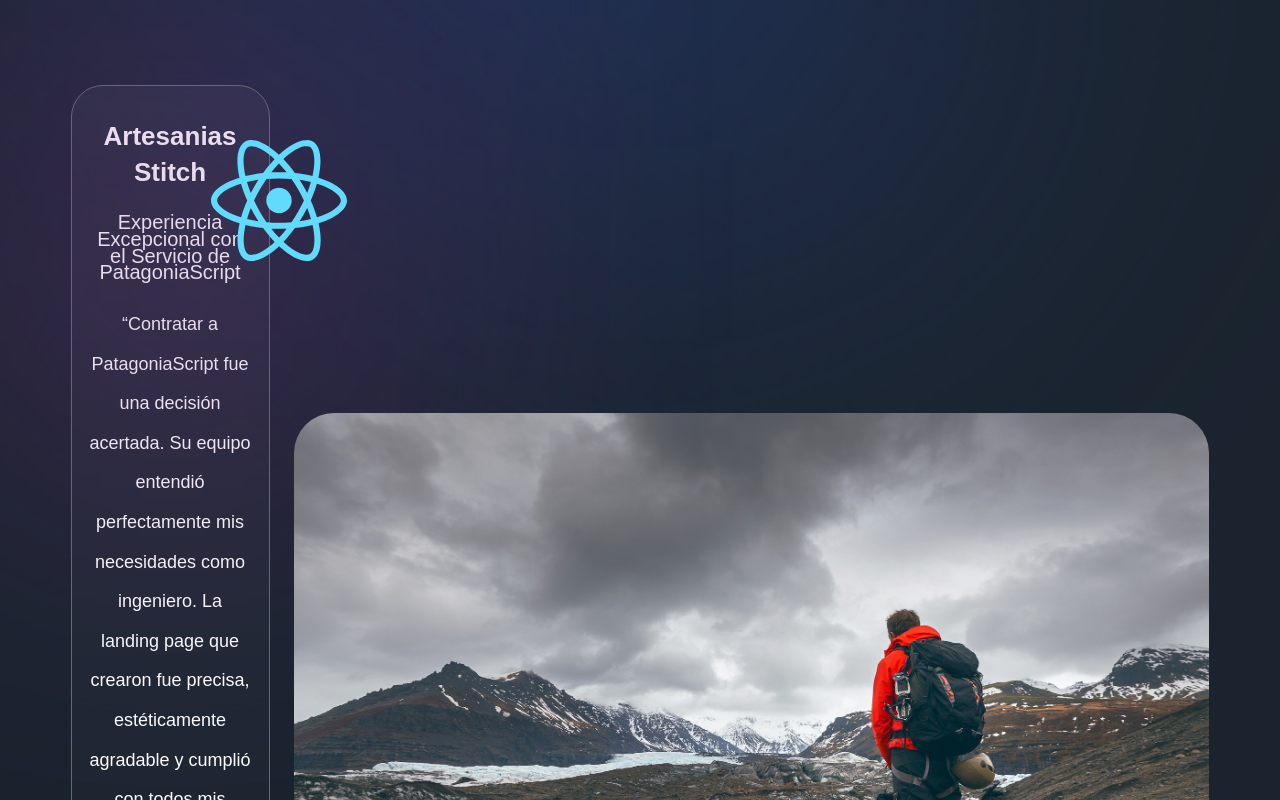
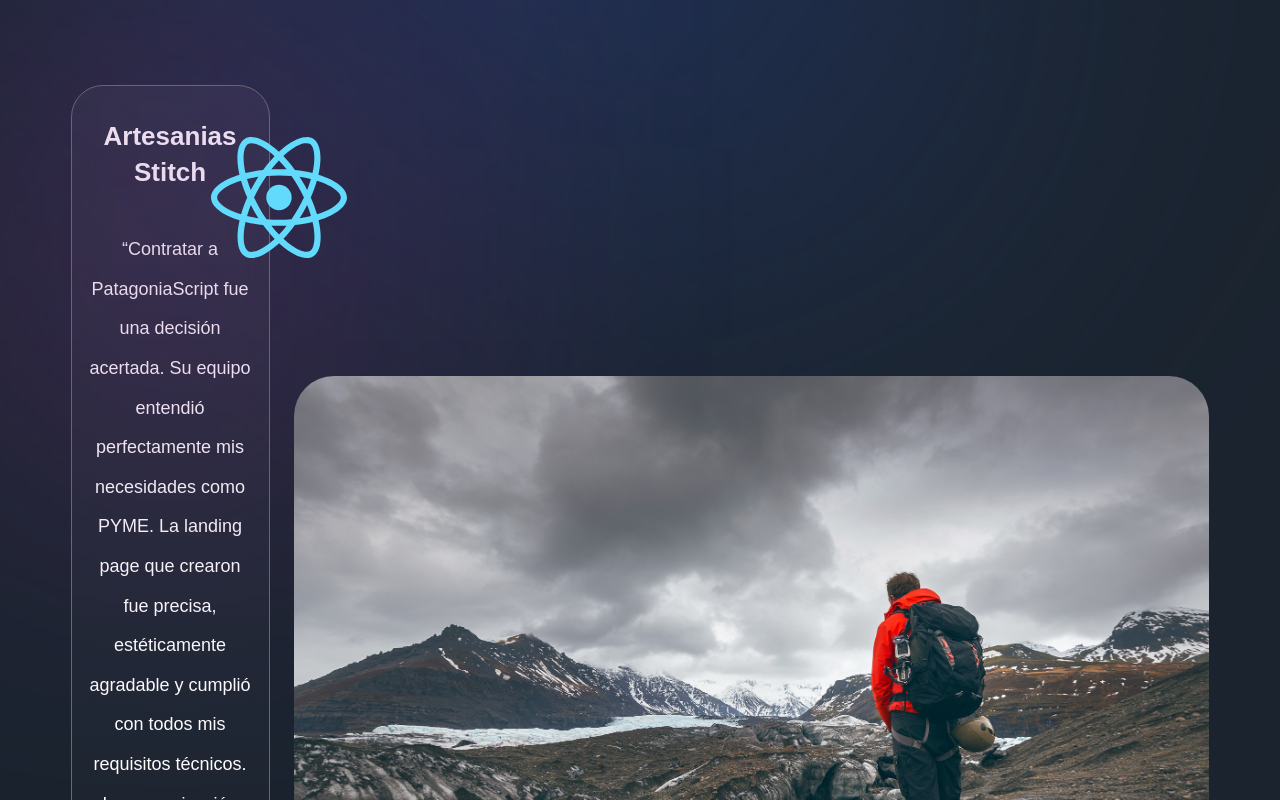
Before and after one commit to leanmaga/patagoniascript, a Next.js app: page / in a window 1280 px wide. Shown: the part 6360-7160 px from the top of the page. Built offline with nearby package versions, Linux system fonts and the light colour scheme; a web font is replaced by a local one.

Commit message:
agregar enlace a artesanias stitich y modificar feedback

```diff
--- a/sections/Feedback.jsx
+++ b/sections/Feedback.jsx
@@ -21,15 +21,17 @@ const Feedback = () => (
         <div className="feedback-gradient" />
         <div>
           <h4 className="font-bold text-[26px] p-4 sm:leading-[40.32px] leading-[36.32px] text-white">
+            <a className='hover:scale-150' href='https://leanmaga.github.io/Artesanias-Stitch/' target="_blank" rel="noreferrer">
               Artesanias Stitch
+            </a>
           </h4>
-          <p className="mt-[8px] font-normal sm:text-[16px] text-[20px] sm:leading-[22.68px] leading-[16.68px] text-white">
+          {/*<p className="mt-[8px] font-normal sm:text-[16px] text-[20px] sm:leading-[22.68px] leading-[16.68px] text-white">
               Experiencia Excepcional con el Servicio de PatagoniaScript
-          </p>
+          </p>*/}
         </div>
 
         <p className="mt-[24px] font-normal sm:text-[12px] text-[18px] sm:leading-[45.6px] leading-[39.6px] text-white">
-                “Contratar a PatagoniaScript fue una decisión acertada. Su equipo entendió perfectamente mis necesidades como ingeniero.
+                “Contratar a PatagoniaScript fue una decisión acertada. Su equipo entendió perfectamente mis necesidades como PYME.
                 La landing page que crearon fue precisa, estéticamente agradable y cumplió con todos mis requisitos técnicos.
                 La comunicación fue fluida, y aprecio la transparencia y la puntualidad en cada fase del proyecto. Recomiendo
                 encarecidamente sus servicios a cualquier profesional que busque calidad y eficiencia.”
```
